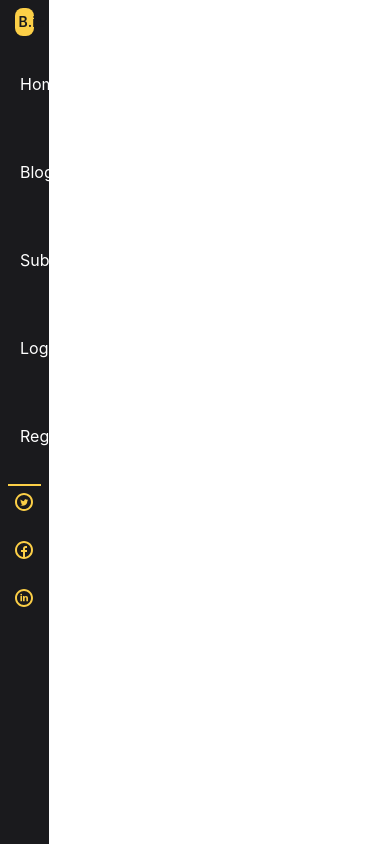
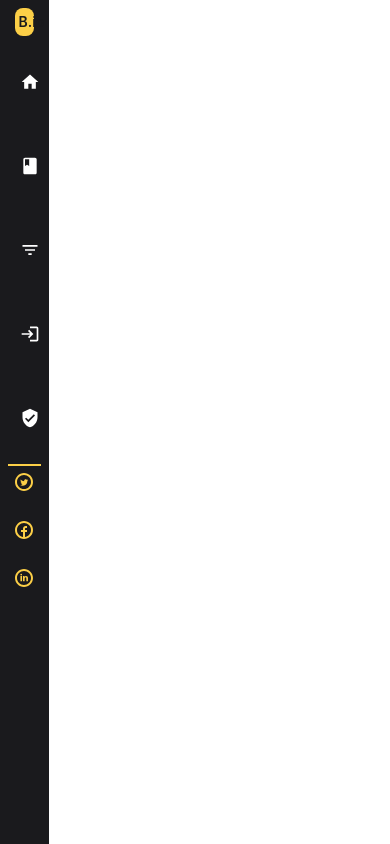
Before and after one commit to Tejas204/Blog-Website, a React (Create React App) app: page /blogs in a window 390 px wide. Built offline with nearby package versions, Linux system fonts and the light colour scheme.

Commit message:
Completed vertical navbar

```diff
--- a/package.json
+++ b/package.json
@@ -9,7 +9,7 @@
     "firebase": "^9.22.1",
     "react": "^18.2.0",
     "react-dom": "^18.2.0",
-    "react-icons": "^4.8.0",
+    "react-icons": "^4.9.0",
     "react-router-dom": "^6.11.1",
     "react-scripts": "5.0.1",
     "web-vitals": "^2.1.4"
--- a/src/Components/VerticalNavbar.js
+++ b/src/Components/VerticalNavbar.js
@@ -2,6 +2,7 @@ import React from 'react'
 import { navbarItems } from '../data'
 import { NavLink } from 'react-router-dom'
 import { footerIcons } from '../data'
+
 
 const VerticalNavbar = () => {
   return (
@@ -16,10 +17,22 @@ const VerticalNavbar = () => {
         <div className='flex flex-col gap-y-10 ease-in-out w-[100%] justify-start'>
                     {navbarItems.map((navItem, index)=>{
                         return(
-                            <div className='w-[100%] p-3 hover:border-l-[#fccf47] hover:border-l-8 hover:bg-[#fccf47] hover:bg-opacity-25 duration-200 ease-in-out'>
-                                <NavLink className='w-[100%] md:text-lg lg:text-xl text-[#ffffff] hover:cursor-pointer' key={index} to={navItem.goTo}>
-                                    {navItem.name}
-                                </NavLink>
+                            // This div contains the navigation icons and links
+                            <div className='flex flex-row w-[100%] p-3 hover:border-l-[#fccf47] hover:border-l-8 hover:bg-[#fccf47] hover:bg-opacity-25 duration-150 ease-in-out'>
+
+                                {/* Navigation icons are visible only on small screens */}
+                                <div>
+                                    <NavLink className='w-[100%] text-xl text-[#ffffff] hover:cursor-pointerm md:hidden' key={index} to={navItem.goTo}>
+                                        {navItem.icon}
+                                    </NavLink>
+                                </div>
+
+                                {/* Navigation text is visible on medium and large screens */}
+                                <div>
+                                    <NavLink className='w-[100%] md:text-lg lg:text-xl text-[#ffffff] hover:cursor-pointer hidden md:block' key={index} to={navItem.goTo}>
+                                        {navItem.name}
+                                    </NavLink>
+                                </div>
                             </div>
                         )
                     })}
--- a/src/data.js
+++ b/src/data.js
@@ -1,25 +1,32 @@
 import {TiSocialTwitterCircular, TiSocialFacebookCircular, TiSocialLinkedinCircular} from 'react-icons/ti'
+import {MdLogin, MdBook, MdHome, MdFilterList, MdVerifiedUser} from "react-icons/md"
+
 
 export let navbarItems = [
     {
         name: 'Home',
-        goTo: '/'
+        goTo: '/',
+        icon: <MdHome/>
     },
     {
         name: 'Blogs',
-        goTo: 'blogs'
+        goTo: '/blogs',
+        icon: <MdBook/>
     },
     {
         name: 'Subscriptions',
-        goTo: 'subscriptions'
+        goTo: '/subscriptions',
+        icon: <MdFilterList/>
     },
     {
         name: 'Login',
-        goTo: 'login'
+        goTo: '/login',
+        icon: <MdLogin/>
     },
     {
         name: 'Register',
-        goTo: 'registration'
+        goTo: '/registration',
+        icon: <MdVerifiedUser/>
     }
 ]
 
```
Also changed, not shown: 1 other file (tests, documents, lock files or other folders).
